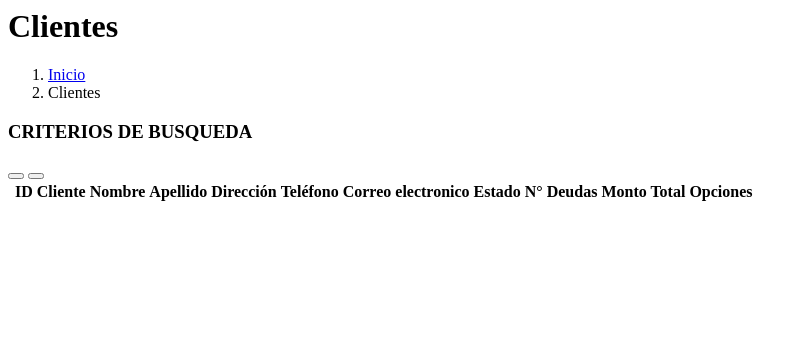
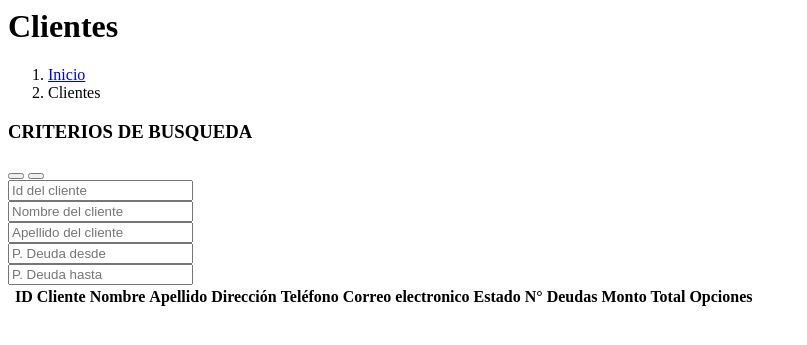
Before and after one commit to Fabrizio951/CobradoAppWeb, a PHP site: page /clientes.php in a window 1280 px wide. Shown: the top 345 px of the page, without its empty margins (0-807 px from the left). Run offline with PHP 8.4, Linux system fonts and the light colour scheme; lists and menus that the app fills with data are empty.

Commit message:
Funcionalidad de criterios de busqueda

```diff
--- a/vista/contenido/clientes.php
+++ b/vista/contenido/clientes.php
@@ -29,12 +29,60 @@
                     <button type="button" class="btn btn-tool" data-card-widget="collapse">
                       <i class="fas fa-minus"></i>
                     </button>
-                    <button type="button" class="btn btn-tool" id="btnLimpiarBusqueda">
+                    <button type="button" class="btn btn-tool text-danger" id="btnLimpiarBusqueda">
                         <i class="fas fa-times"></i>
                     </button>
                   </div> <!-- ./ end card-tools -->
                 </div> <!-- ./ end card-header -->
               <div class="card-body">
+                <div class="row">
+                  <div class="col-lg-12 d-lg-flex">
+
+                    <div style="width: 20%;" class="mx-1">
+                      <input
+                        type="text"
+                        id="iptIDcliente"
+                        class="form-control"
+                        placeholder="Id del cliente"
+                        data-index="1">
+                    </div>
+
+                    <div style="width: 20%;" class="mx-1">
+                      <input
+                        type="text"
+                        id="iptNombre"
+                        class="form-control"
+                        placeholder="Nombre del cliente"
+                        data-index="2">
+                    </div>
+
+                    <div style="width: 20%;" class="mx-1">
+                      <input
+                        type="text"
+                        id="iptApellido"
+                        class="form-control"
+                        placeholder="Apellido del cliente"
+                        data-index="3">
+                    </div>
+
+                    <div style="width: 20%;" class="mx-1">
+                      <input
+                        type="text"
+                        id="iptMontoDeudaDesde"
+                        class="form-control"
+                        placeholder="P. Deuda desde">
+                    </div>
+
+                    <div style="width: 20%;" class="mx-1">
+                      <input
+                        type="text"
+                        id="iptMontoDeudaHasta"
+                        class="form-control"
+                        placeholder="P. Deuda hasta">
+                    </div>
+
+                  </div>
+                </div>
               </div> <!-- ./ end card-body -->
             </div>
           </div>
@@ -71,6 +119,9 @@
     $(document).ready(function(){
       var table;
 
+      /*
+      LLenar tabla clientes
+      */
       table = $("#tbl_clientes").DataTable({
         dom: 'Bfrtip',
         buttons: [{
@@ -103,6 +154,14 @@
             className: 'control'
           },
           {
+            targets: 7,
+            createdCell: function(td,cellData,rowData,row,col){
+              if(rowData[7] == "Inactivo"){
+                $(td).parent().css("background","#FF7355")
+              }
+            }
+          },
+          {
             targets: 10,
             orderable: false,
             render: function(datqa, type, full, meta) {
@@ -120,5 +179,50 @@
           url: "https://cdn.datatables.net/plug-ins/1.10.20/i18n/Spanish.json"
         }
       });
+
+      $("#iptIDcliente").keyup(function(){
+        table.column($(this).data("index")).search(this.value).draw();
+      })
+
+      $("#iptNombre").keyup(function(){
+        table.column($(this).data("index")).search(this.value).draw();
+      })
+
+      $("#iptApellido").keyup(function(){
+        table.column($(this).data("index")).search(this.value).draw();
+      })
+
+      $("#iptMontoDeudaDesde,#iptMontoDeudaHasta").keyup(function(){
+        table.draw();
+      })
+
+      $.fn.dataTable.ext.search.push(
+        function(settings,data,dataIndex){
+
+            var deudaDesde = parseFloat($("#iptMontoDeudaDesde").val());
+            var deudaHasta = parseFloat($("#iptMontoDeudaHasta").val());
+
+            var col_monto =  parseFloat(data[9]);
+
+            if((isNaN(deudaDesde) && isNaN(deudaHasta)) ||
+                (isNaN(deudaDesde) && col_monto <= deudaHasta) ||
+                (deudaDesde <= col_monto && isNaN(deudaHasta)) ||
+                (deudaDesde <= col_monto && col_monto <= deudaHasta)){
+                    return true;
+            }
+            return false;
+        }
+      )
+
+      $("#btnLimpiarBusqueda").on("click",function(){
+        $("#iptIDcliente").val("")
+        $("#iptNombre").val("")
+        $("#iptApellido").val("")
+        $("#iptMontoDeudaDesde").val("")
+        $("#iptMontoDeudaHasta").val("")
+
+        table.search("").columns().search("").draw();
+      })
+
     })
     </script>
```
